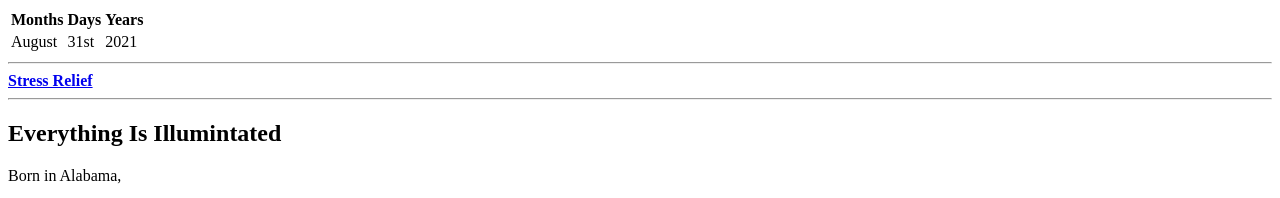
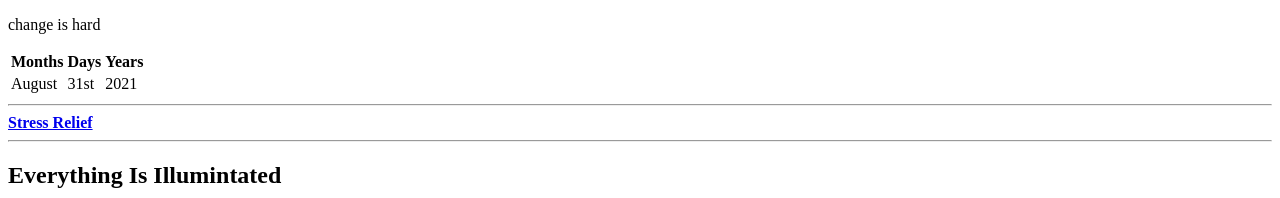
Before and after one commit to beccaallen/HTMLdrills, a plain HTML site: page index.html in a window 1280 px wide. Shown: the top 198 px of the page. Drawn offline with Linux system fonts and the light colour scheme.

Commit message:
tried to make changes

```diff
--- a/index.html
+++ b/index.html
@@ -4,7 +4,7 @@
         <title>HTML: Drills</title>
     </head>
     <body>
-
+        <p>change is hard</p>
         <nav>
             <table>
                 <thead>
```
